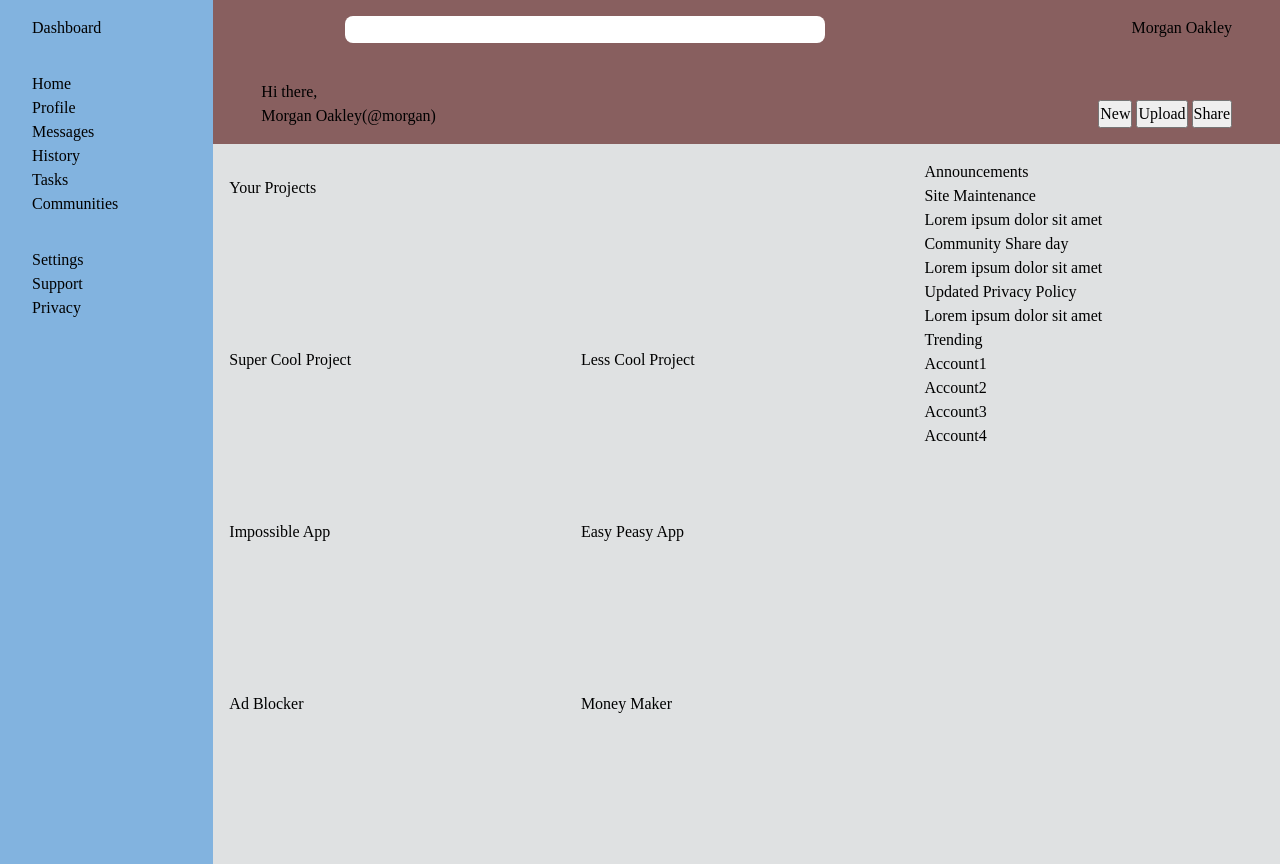
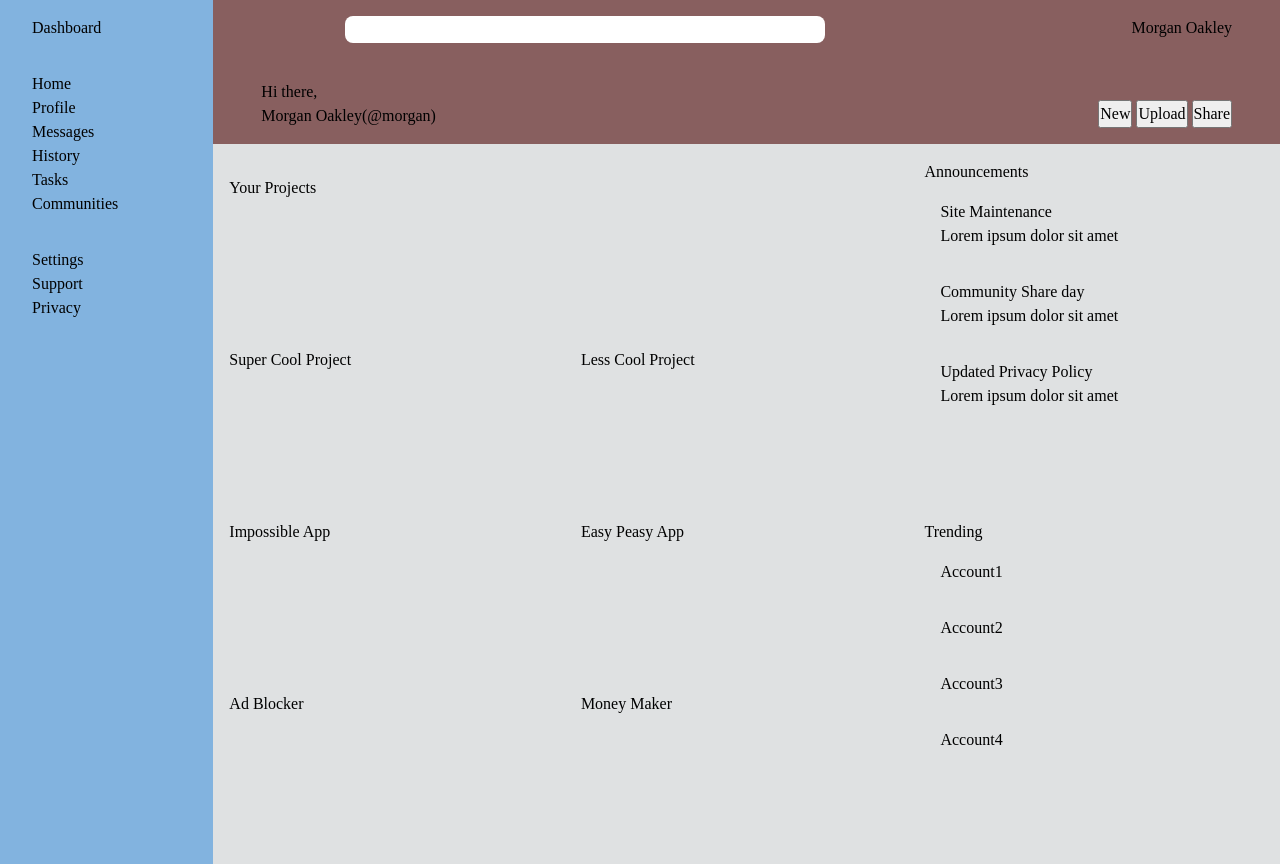
Before and after one commit to TiagoSobral/project-admin-dashboard, a plain HTML site: page index.html in a window 1280 px wide. Drawn offline with Linux system fonts and the light colour scheme.

Commit message:
(feat) styling layout for aside cards

```diff
--- a/css/style.css
+++ b/css/style.css
@@ -179,3 +179,24 @@
  }
 
     /* RIGHT SECTION */
+
+.aside-cards {
+    display: grid;
+    grid-template-rows: repeat(2, 1fr);
+    gap: 2rem;
+}
+
+
+.announcements {
+    display: grid;
+    grid-template-rows: repeat(3, 1fr);
+    gap: 2rem;
+    padding: 1rem;
+}
+
+.trending {
+    display: grid;
+    grid-template-rows: repeat(4, 1fr);
+    gap: 2rem;
+    padding: 1rem;
+}
```
